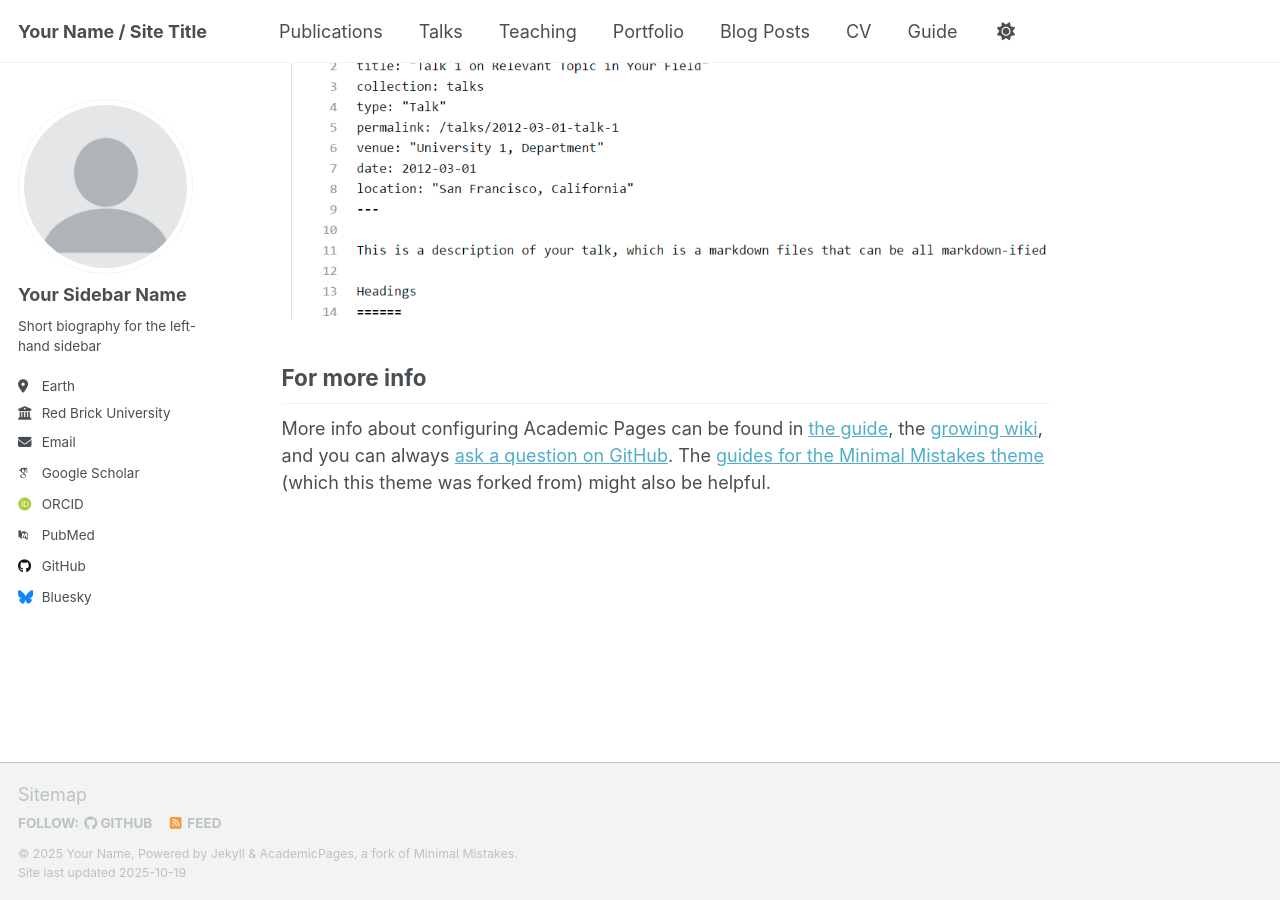
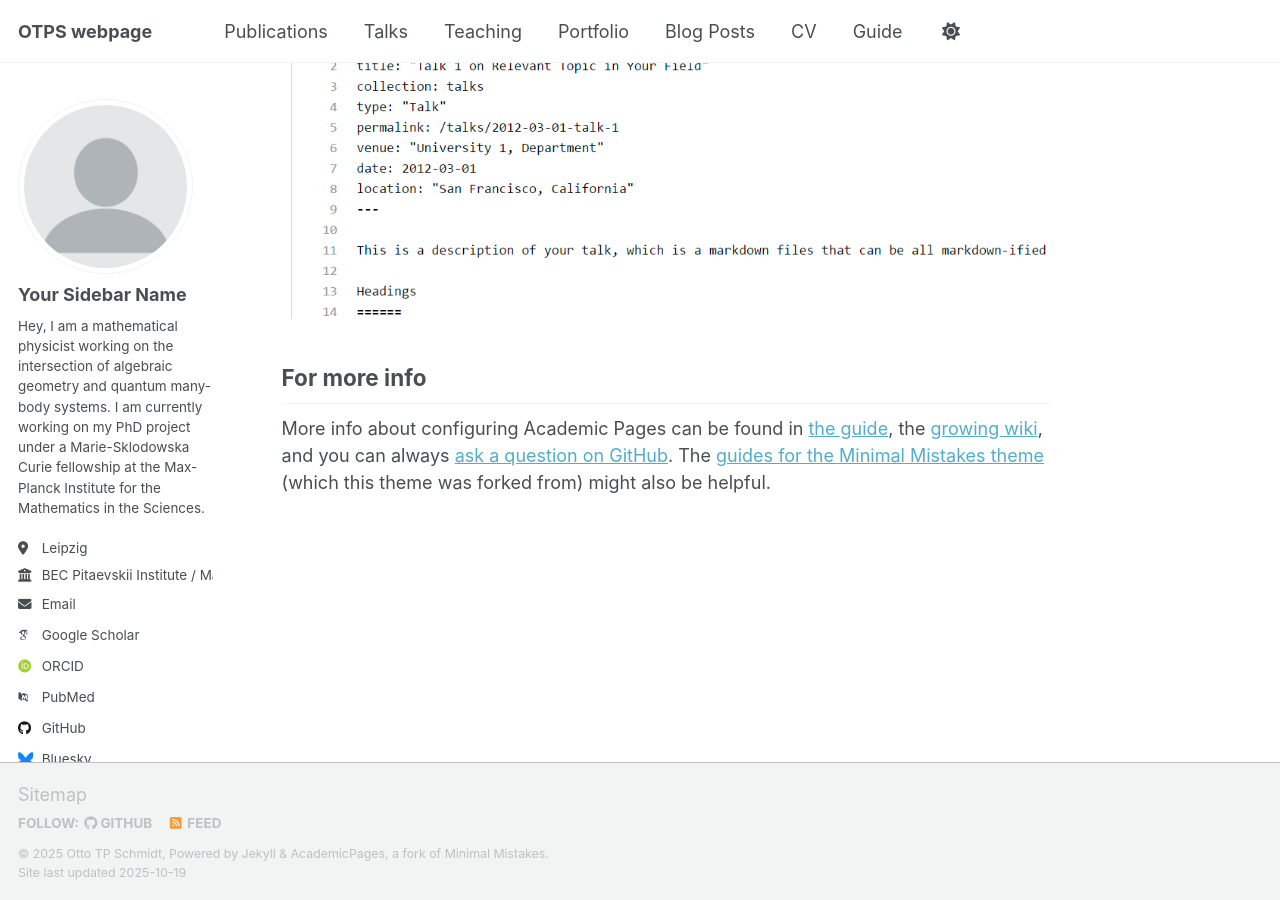
Before and after one commit to ottotpschmidt/ottotpschmidt.github.io, a Jekyll site: the page built from _pages/about.md, in a window 1280 px wide and 900 px high, scrolled down 2852 px. Built offline with Jekyll 4.4.1, drawn with Linux system fonts in a browser that asks for light colours; some web fonts are replaced; a script that is not in the unit is left out.

Commit message:
Update site configuration with personal details and academic information

```diff
--- a/_config.yml
+++ b/_config.yml
@@ -9,14 +9,14 @@
 # Basic Site Settings
 locale                   : "en-US"
 site_theme               : "default" # Currently available options are "default", "air"
-title                    : "Your Name / Site Title"
+title                    : "OTPS webpage"
 title_separator          : "-"
-name                     : &name "Your Name"
-description              : &description "Your Name's academic portfolio"   # Update this with a general description of your site, this is the default if not overridden by a page
-url                      : https://academicpages.github.io # The base hostname & protocol for your site e.g. "https://[your GitHub username].github.io",
+name                     : &name "Otto TP Schmidt"
+description              : &description "Academic webpage OTPS"   # Update this with a general description of your site, this is the default if not overridden by a page
+url                      : https://ottotpschmidt.github.io # The base hostname & protocol for your site e.g. "https://[your GitHub username].github.io",
                                                            # or if you already have some other page hosted on Github then use "https://[your GitHub username].github.io/[Your Repo Name]"
 baseurl                  : "" # the subpath of your site, e.g. "/blog"
-repository               : "academicpages/academicpages.github.io"
+repository               : "ottotpschmidt/ottotpschmidt.github.io"
 
 # Site Author - The following control what appear as part of the author content on the side bar.
 #               If a field is blank the icon and link will not appear, otherwise it will be shown.
@@ -26,11 +26,12 @@ author:
   avatar           : "profile.png"
   name             : "Your Sidebar Name"
   pronouns         : # example: "she/her"
-  bio              : "Short biography for the left-hand sidebar"
-  location         : "Earth"
-  employer         : "Red Brick University"
+  bio              : "Hey, I am a mathematical physicist working on the intersection of algebraic geometry and quantum many-body systems. I am currently working on my PhD project under a Marie-Sklodowska Curie fellowship at the Max-Planck Institute for the Mathematics in the Sciences."  # A short bio to display in the sidebar
+  location         : "Leipzig"
+  employer         : "BEC Pitaevskii Institute / Max Planck Institute for the Mathematics in the Sciences"
+  position         : "PhD Student"
   uri              : # URL
-  email            : "none@example.org"
+  email            : "ottotpschmidt@proton.me"
 
   # Academic websites
   academia         : # URL
```
